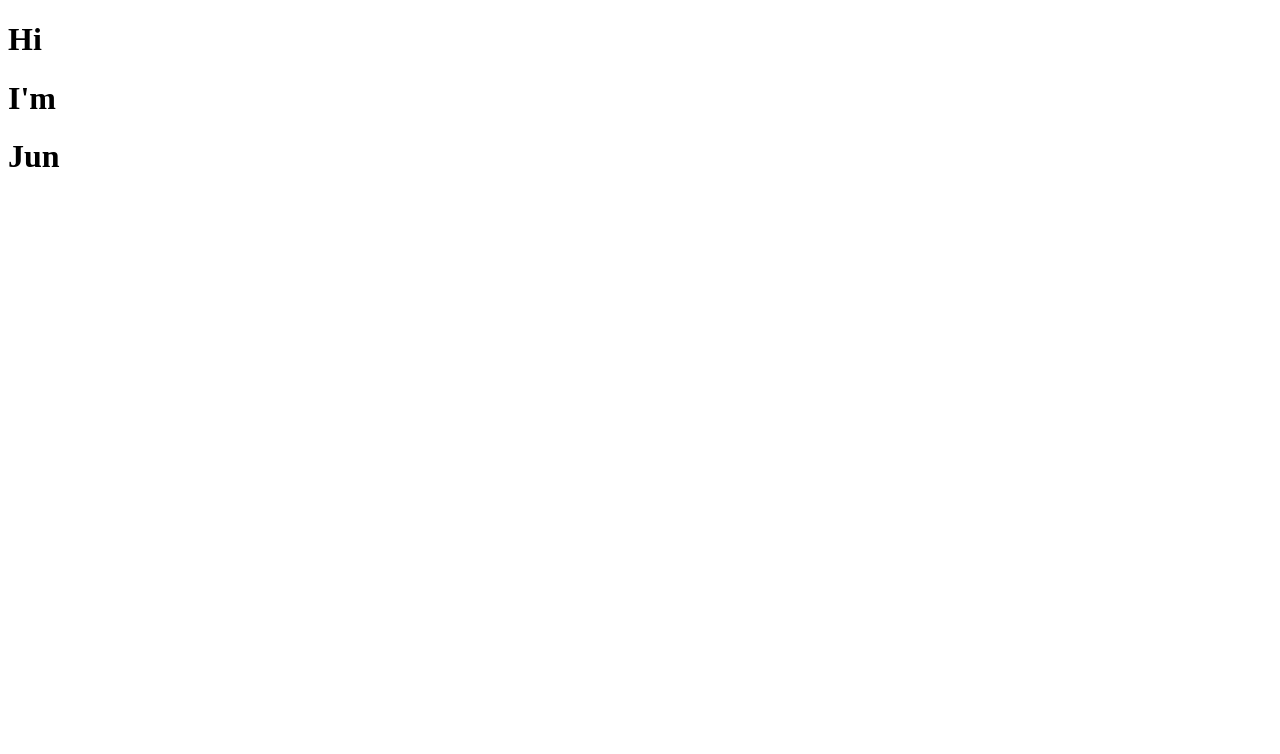
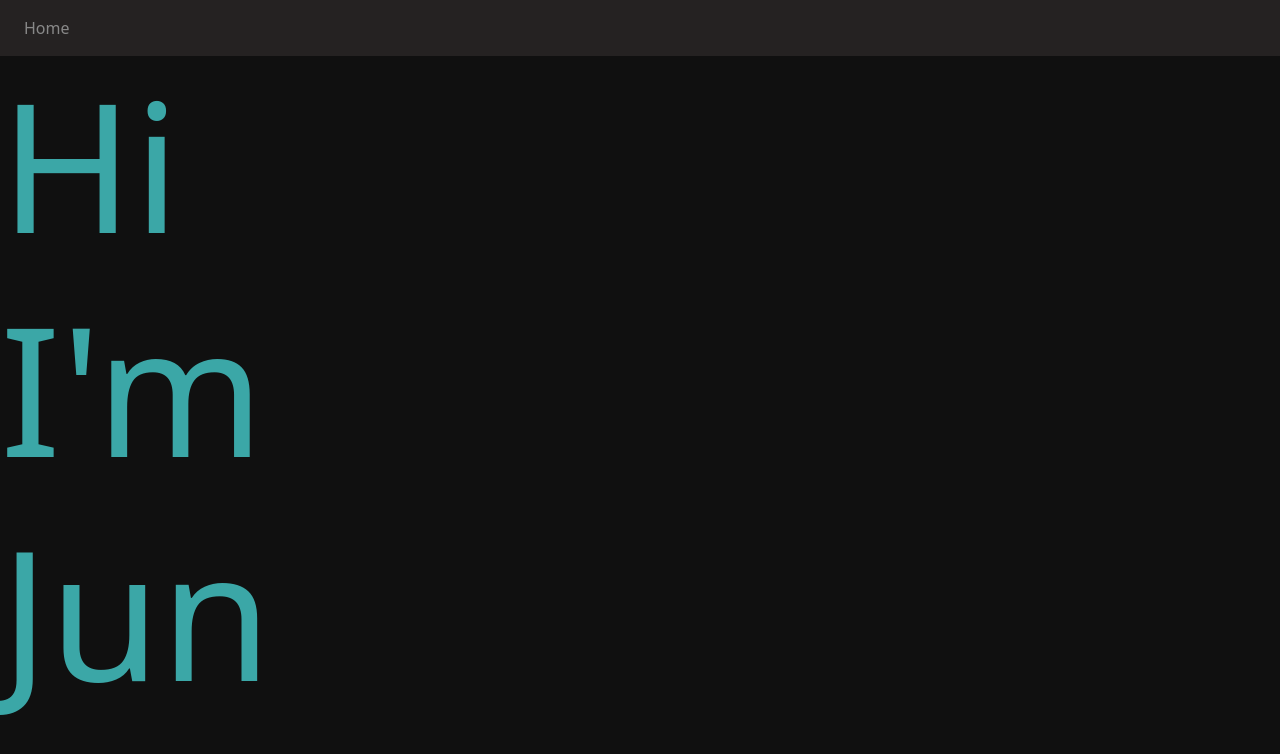
Before and after one commit to NEUnvrs/myportafolio, a plain HTML site: page index.html in a window 1280 px wide. Drawn offline with nearby package versions, Linux system fonts and the light colour scheme.

Commit message:
stupiderror

```diff
--- a/index.html
+++ b/index.html
@@ -1,15 +1,36 @@
 <!DOCTYPE html>
 <html lang="en">
 <head>
-    <meta charset="UTF-8">
-    <meta http-equiv="X-UA-Compatible" content="IE=edge">
-    <meta name="viewport" content="width=device-width, initial-scale=1.0">
-    <title>Jun portafolio</title>
+  <meta charset="UTF-8">
+  <meta name="viewport" content="width=device-width, initial-scale=1.0">
+  <title>Bootstrap Site</title>
+  <link rel="stylesheet" href="https://stackpath.bootstrapcdn.com/bootstrap/5.0.0-alpha1/css/bootstrap.min.css" integrity="sha384-r4NyP46KrjDleawBgD5tp8Y7UzmLA05oM1iAEQ17CSuDqnUK2+k9luXQOfXJCJ4I" crossorigin="anonymous">
+  <script src="https://cdn.jsdelivr.net/npm/popper.js@1.16.0/dist/umd/popper.min.js" integrity="sha384-Q6E9RHvbIyZFJoft+2mJbHaEWldlvI9IOYy5n3zV9zzTtmI3UksdQRVvoxMfooAo" crossorigin="anonymous"></script>
+  <script src="https://stackpath.bootstrapcdn.com/bootstrap/5.0.0-alpha1/js/bootstrap.min.js" integrity="sha384-oesi62hOLfzrys4LxRF63OJCXdXDipiYWBnvTl9Y9/TRlw5xlKIEHpNyvvDShgf/" crossorigin="anonymous"></script>
+  <link rel="stylesheet" href="style.css">
 </head>
 <body>
+    <!-- nav bar div -->
+        <nav class="navbar navbar-expand-sm navbar-dark">
+            <div class="container-fluid">
+                <button class="navbar-toggler" type="button" data-toggle="collapse" data-target="#navbarID"
+                    aria-controls="navbarID" aria-expanded="false" aria-label="Toggle navigation">
+                    <span class="navbar-toggler-icon"></span>
+                </button>
+                <div class="collapse navbar-collapse" id="navbarID">
+                    <div class="navbar-nav">
+                        <a class="nav-link active" aria-current="page" href="#">Home</a>
+
+                    </div>
+                </div>
+            </div>
+        </nav>
+<div>
     <h1>Hi</h1>
     <h1>I'm</h1>
     <h1>Jun</h1>
+</div>
+
 
 </body>
 </html>
--- a/style.css
+++ b/style.css
@@ -1,3 +1,12 @@
-body {
-    color: rgb(35, 33, 33);
+body{
+    background-color: rgb(16, 16, 16);
 }
+.navbar {
+    background-color: rgb(58, 53, 53);
+    opacity: 50%;
+}
+h1 {
+    font-size: 180px;
+    color: rgb(59, 167, 167);
+    top: auto;
+}
```
